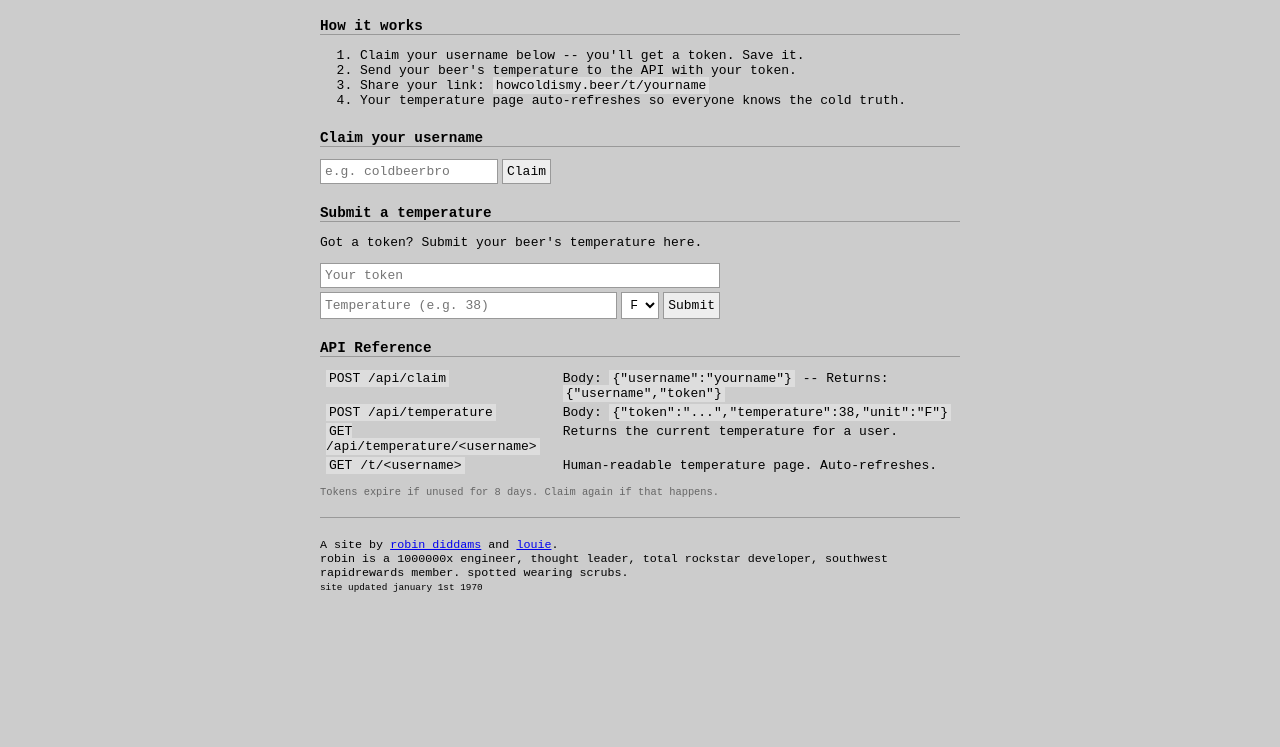
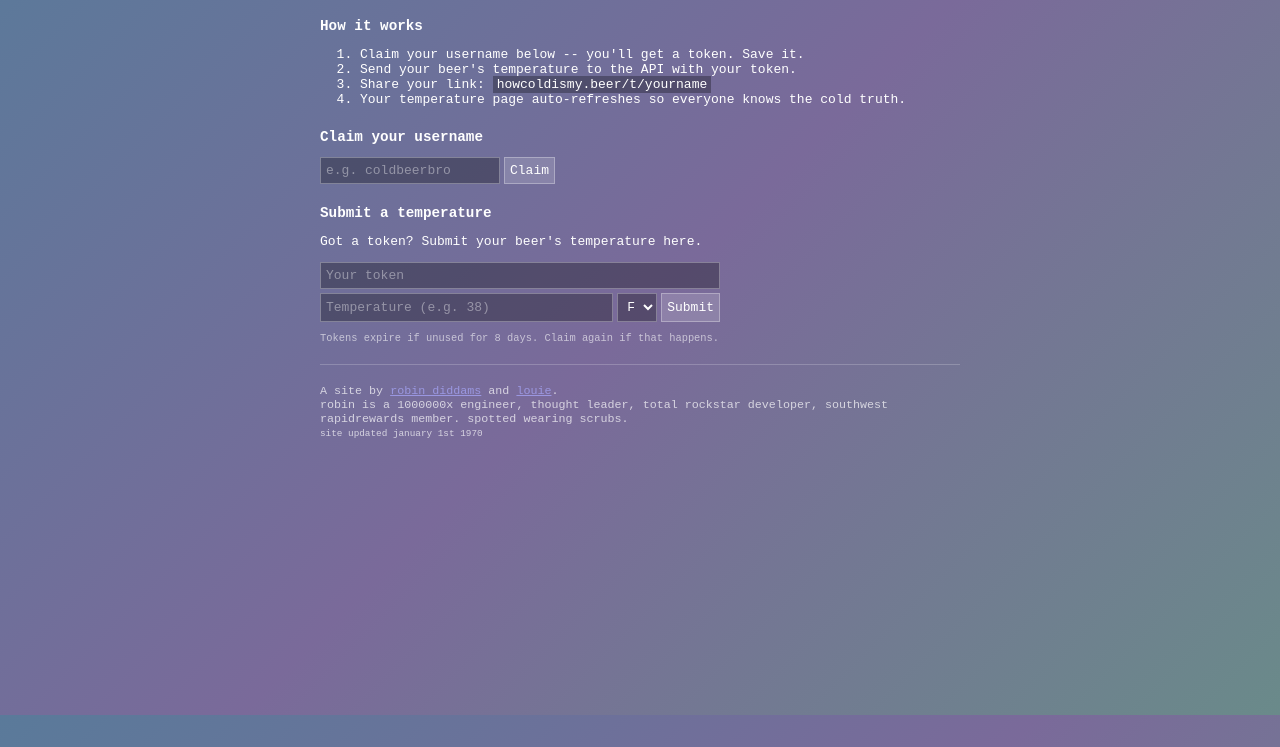
Before and after one commit to robindiddams/howcoldismy.beer, a website: page index.html in a window 1280 px wide. Shown: the part 85-832 px from the top of the page. Before the commit the page ends 800 px from the top, so only its background shows below. Drawn offline with nearby package versions, Linux system fonts and the light colour scheme.

Commit message:
keep gradient + monospace, drop tailwind, remove API ref from page (lives in llms.txt)

```diff
--- a/index.html
+++ b/index.html
@@ -3,23 +3,32 @@
   <head>
     <meta charset="UTF-8" />
     <meta name="viewport" content="width=device-width, initial-scale=1.0" />
-    <title>howcoldismy.beer</title>
+    <title>howcoldismy.beer — Is your beer cold enough?</title>
     <script defer src="https://cdn.jsdelivr.net/npm/alpinejs@3.x.x/dist/cdn.min.js"></script>
     <style>
-      body { font-family: monospace; background: #cccccc; color: #000; max-width: 640px; margin: 0 auto; padding: 16px; }
+      body {
+        font-family: monospace;
+        background: linear-gradient(135deg, #5a7a9a 0%, #7a6a9a 50%, #6a8a8a 100%);
+        background-attachment: fixed;
+        min-height: 100vh;
+        color: #fff;
+        max-width: 640px;
+        margin: 0 auto;
+        padding: 16px;
+      }
       h1 { font-size: 1.6em; }
-      h2 { font-size: 1.1em; margin-top: 1.5em; border-bottom: 1px solid #999; }
-      a { color: #0000ee; }
-      code { background: #ddd; padding: 1px 3px; }
-      input, select, button { font-family: monospace; font-size: 1em; border: 1px solid #999; padding: 4px; background: #fff; }
-      button { cursor: pointer; background: #eee; }
-      button:hover { background: #ddd; }
-      hr { border: none; border-top: 1px solid #999; margin: 1.5em 0; }
-      .token-box { border: 1px solid #999; background: #fff; padding: 8px; word-break: break-all; }
-      .err { color: #cc0000; }
-      .ok { color: #006600; }
-      table { border-collapse: collapse; width: 100%; margin-top: 0.5em; }
-      td { padding: 2px 6px; vertical-align: top; }
+      h2 { font-size: 1.1em; margin-top: 1.5em; }
+      a { color: #aaf; }
+      code { background: rgba(0,0,0,0.3); padding: 1px 4px; }
+      input, select, button { font-family: monospace; font-size: 1em; border: 1px solid rgba(255,255,255,0.3); padding: 5px; background: rgba(0,0,0,0.3); color: #fff; }
+      input::placeholder { color: rgba(255,255,255,0.4); }
+      button { cursor: pointer; background: rgba(255,255,255,0.15); }
+      button:hover { background: rgba(255,255,255,0.25); }
+      button:disabled { opacity: 0.5; }
+      hr { border: none; border-top: 1px solid rgba(255,255,255,0.2); margin: 1.5em 0; }
+      .token-box { border: 1px solid rgba(255,255,255,0.2); background: rgba(0,0,0,0.35); padding: 8px; word-break: break-all; }
+      .err { color: #fbb; }
+      .ok { color: #bfb; }
     </style>
   </head>
   <body x-data="beerApp()">
@@ -46,7 +55,7 @@
     <div x-show="claimSuccess" style="margin-top:8px;">
       <p class="ok">Username claimed! Here's your token -- <strong>save it</strong>, there's no recovery:</p>
       <div class="token-box" x-text="claimToken"></div>
-      <p>Now submit a temperature using the API or the form below:</p>
+      <p>Now submit a temperature using the form below:</p>
       <p><a :href="'/t/' + claimUsername.toLowerCase()">View your temperature page &gt;&gt;</a></p>
     </div>
 
@@ -69,17 +78,10 @@
     <p class="err" x-show="submitError" x-text="submitError"></p>
     <p class="ok" x-show="submitSuccess" x-text="submitSuccess"></p>
 
-    <h2>API Reference</h2>
-    <table>
-      <tr><td><code>POST /api/claim</code></td><td>Body: <code>{"username":"yourname"}</code> -- Returns: <code>{"username","token"}</code></td></tr>
-      <tr><td><code>POST /api/temperature</code></td><td>Body: <code>{"token":"...","temperature":38,"unit":"F"}</code></td></tr>
-      <tr><td><code>GET /api/temperature/&lt;username&gt;</code></td><td>Returns the current temperature for a user.</td></tr>
-      <tr><td><code>GET /t/&lt;username&gt;</code></td><td>Human-readable temperature page. Auto-refreshes.</td></tr>
-    </table>
-    <p style="font-size:0.8em; color:#666;">Tokens expire if unused for 8 days. Claim again if that happens.</p>
+    <p style="font-size:0.8em; opacity:0.6; margin-top:1em;">Tokens expire if unused for 8 days. Claim again if that happens.</p>
 
     <hr>
-    <p style="font-size:0.9em;">
+    <p style="font-size:0.9em; opacity:0.7;">
       A site by <a href="https://github.com/robindiddams">robin diddams</a> and <a href="https://github.com/louthehuman">louie</a>.<br>
       robin is a 1000000x engineer, thought leader, total rockstar developer, southwest rapidrewards member. spotted wearing scrubs.<br>
       <span style="font-size:0.8em;">site updated january 1st 1970</span>
```
Also changed, not shown: llms.txt (+4 -4 lines), temperature.html (+13 -4 lines).
